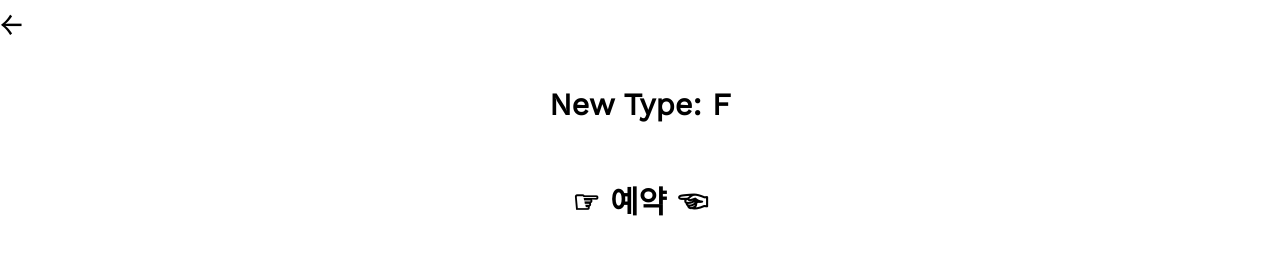
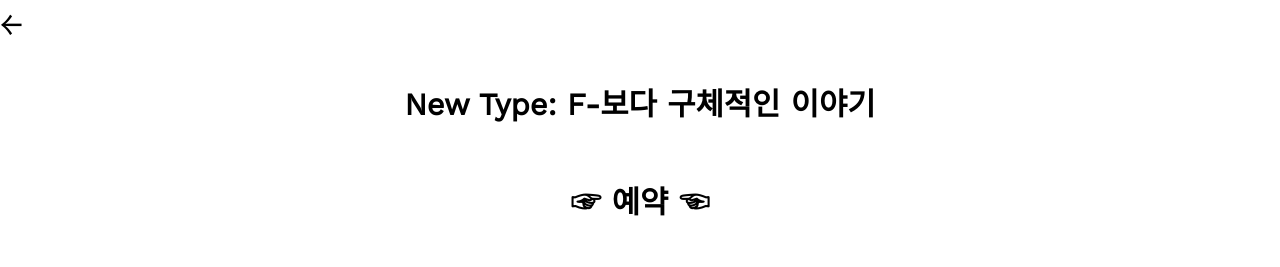
Before and after one commit to cjh9026/newtype2016.org, a plain HTML site: page F/index.html in a window 1280 px wide. Shown: the top 267 px of the page. Drawn offline with nearby package versions, Linux system fonts and the light colour scheme; a web font is replaced by a local one.

Commit message:
Update index.html

```diff
--- a/F/index.html
+++ b/F/index.html
@@ -27,7 +27,7 @@
 
 
 
-New Type: F<br /><br />
+New Type: F-<A href = "http://kimnuiyeon.jeonyongwan.kr/kimnuiyeonjeonyongwan/to-be-more-specific" >보다 구체적인 이야기</A><br /><br />
 
  <A href = "https://forms.gle/ZwCNS5jE6giyRfhu5" > ☞ 예약 ☜ </A>
 
```
